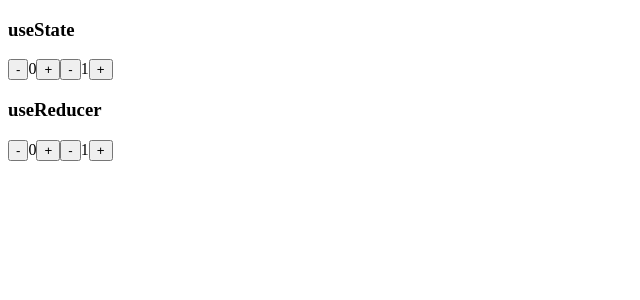
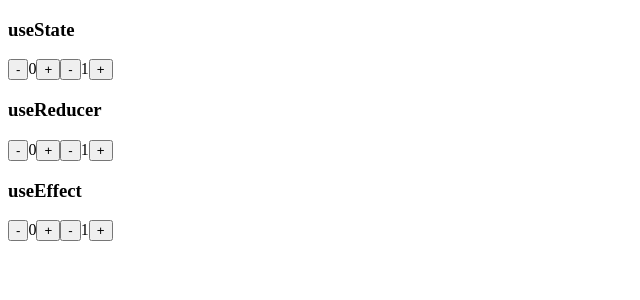
Before and after one commit to LoganMichalicek/ReactHooks, a React app: page / in a window 1280 px wide. Shown: the top 300 px of the page, without its empty margins (0-640 px from the left). Built offline with nearby package versions, Linux system fonts and the light colour scheme; the HTML template or start-up script is replaced by a standard one.

Commit message:
Finished useEffect

```diff
--- a/client/src/app.jsx
+++ b/client/src/app.jsx
@@ -3,6 +3,7 @@ import ReactDOM from 'react-dom';
 
 import UseState from './hooks/useState.jsx';
 import UseReducer from './hooks/useReducer.jsx';
+import UseEffect from './hooks/useEffect.jsx';
 
 class App extends React.Component {
   constructor(props) {
@@ -14,6 +15,7 @@ class App extends React.Component {
       <div>
         <UseState />
         <UseReducer />
+        <UseEffect />
       </div>
     );
   }
--- /dev/null
+++ b/client/src/hooks/useEffect.jsx
@@ -0,0 +1,96 @@
+import React, {useEffect, useState} from 'react';
+import axios from "axios";
+
+const UseEffect = function () {
+
+  // useEffect is run whenever the states in this component update
+  // (which means that it also runs when the component is mounted)
+  // however, adding a second parameter changes this
+  // the second parameter of useEffect is an array of state objects that trigger this effect,
+  // so if I add 'data' to this array, it will only fire when data is updated.
+  // an empty array means it will not run again
+  // having no second parameter assumes that it should run anytime ANY local state changes
+
+  // const [email, setEmail] = useState("");
+
+  // // This only fires once
+  // useEffect(() => {
+  //   axios.get("https://jsonplaceholder.typicode.com/comments")
+  //     .then((response) => {
+  //       setData(response.data[0].email);
+  //     });
+  // }, []);
+
+  const [counter, setCounter] = useState(0);
+  const [increase, setIncrease] = useState(1);
+  const [titleColor, setTitleColor] = useState("");
+
+  useEffect(() => {
+    // Called only once when rendered
+    // Empty array for second parameter
+    console.log('counter, increase');
+  }, []);
+
+  useEffect(() => {
+    // Called anytime any local storage is changed and on render
+    // No second parameter
+    console.log('A state changed!');
+  });
+
+  useEffect(() => {
+    // Called anytime counter is changed, but not any other state (and on render)
+    // Array in second parameter containing states to 'watch'
+    if (counter >= 10 && titleColor !== "green") {
+      setTitleColor("green");
+    } else if (counter <= -10 && titleColor !== "red") {
+      setTitleColor("red");
+    } else if (counter > -10 && counter < 10 && titleColor !== "") {
+      setTitleColor("");
+    }
+  }, [counter]);
+
+  useEffect
+
+  return (
+    <div id={"use-effect-container"} className={"hook-container"}>
+      <h3
+        id={"hook-name"}
+        className={titleColor}
+      >
+        useEffect
+      </h3>
+      <button
+        id={"counter-decrement-button"}
+        onClick={() => setCounter(counter - increase)}
+        className={"counter-button"}
+      >
+        -
+      </button>
+      {counter}
+      <button
+        id={"counter-increment-button"}
+        onClick={() => setCounter(counter + increase)}
+        className={"counter-button"}
+      >
+        +
+      </button>
+      <button
+        id={"increase-decrement-button"}
+        onClick={() => setIncrease(increase - 1)}
+        className={"increase-button"}
+      >
+        -
+      </button>
+      {increase}
+      <button
+        id={"increase-increment-button"}
+        onClick={() => setIncrease(increase + 1)}
+        className={"increase-button"}
+      >
+        +
+      </button>
+    </div>
+  );
+}
+
+export default UseEffect;
```
Also changed, not shown: 1 other file (tests, documents, lock files or other folders).
